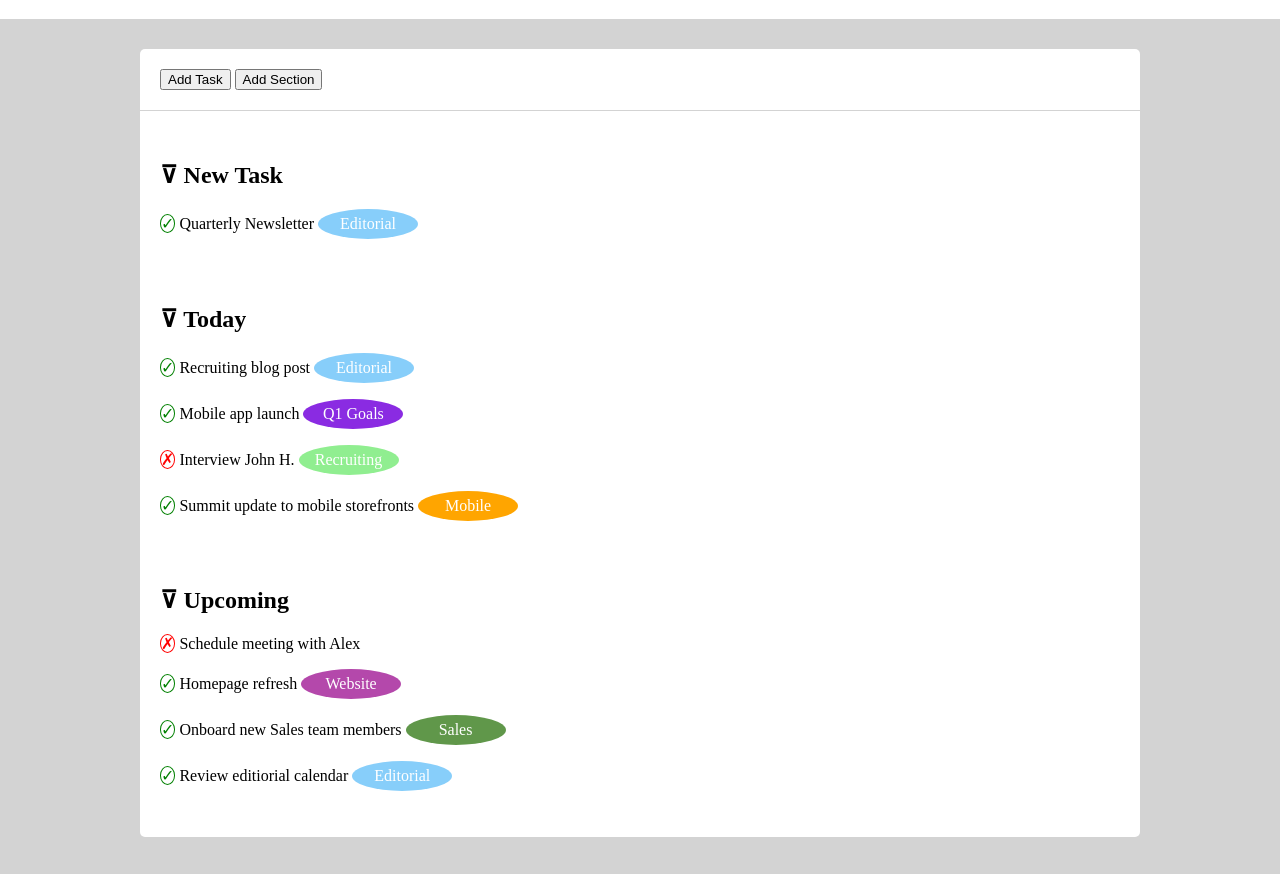
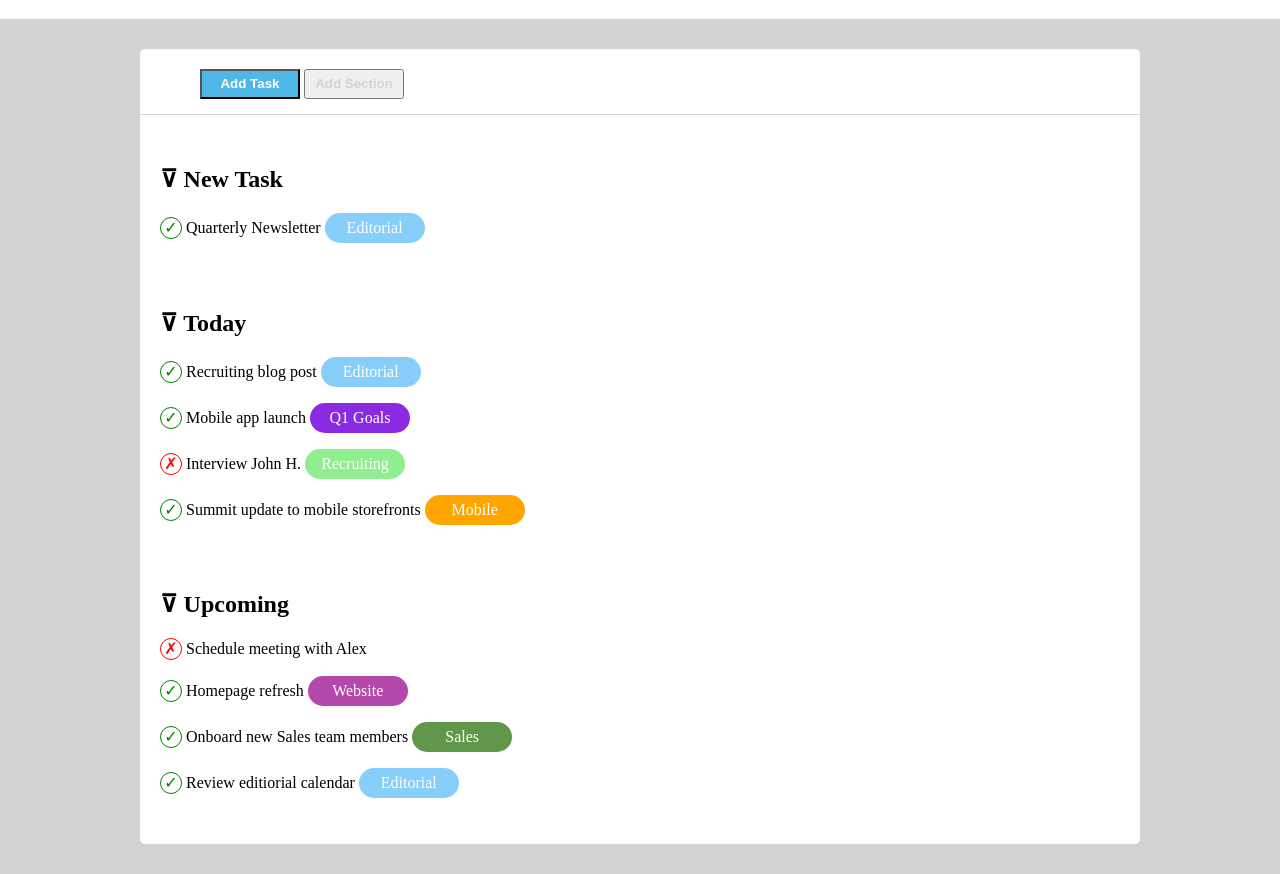
Before and after one commit to robertoraciti/html-css-toboolist, a plain HTML site: page index.html in a window 1280 px wide. Shown: the part 74-948 px from the top of the page. Drawn offline with Linux system fonts and the light colour scheme.

Commit message:
Fixed problems and complete

```diff
--- a/css/style.css
+++ b/css/style.css
@@ -22,8 +22,20 @@ h1{
     padding-bottom: 30px;
 }
 .button-section{
-    padding: 20px;
+    padding-top: 20px;
+    padding-left: 60px;
+    padding-bottom: 15px;
     border-bottom: 1px solid lightgrey;
+}
+button{
+    width: 100px;
+    height: 30px;
+    color: lightgray;
+    font-weight: bold;
+}
+.first-button{
+    background-color: rgb(79, 184, 233);
+    color: white;
 }
 
 section{
@@ -31,11 +43,19 @@ section{
     padding-top: 30px;
 }
 .done{
+    display: inline-block;
+    width: 20px;
+    height: 20px;
+    text-align: center;
     border: 1px solid green;
     color: green;
     border-radius: 50%;
 }
 .not-done{
+    display: inline-block;
+    width: 20px;
+    height: 20px;
+    text-align: center;
     border: 1px solid red;
     color: red;
     border-radius: 50%;
@@ -44,7 +64,7 @@ section{
     display: inline-block;
     width: 100px;
     height: 30px;
-    border-radius: 50%;
+    border-radius: 50px;
     text-align: center;
     line-height: 30px;
     color: white;
--- a/index.html
+++ b/index.html
@@ -13,7 +13,7 @@
     </header>
     <main class="container">
         <div class="button-section">
-            <button>Add Task</button>
+            <button class="first-button">Add Task</button>
             <button>Add Section</button>
         </div>
         <section> <!--New Task Section-->
```
